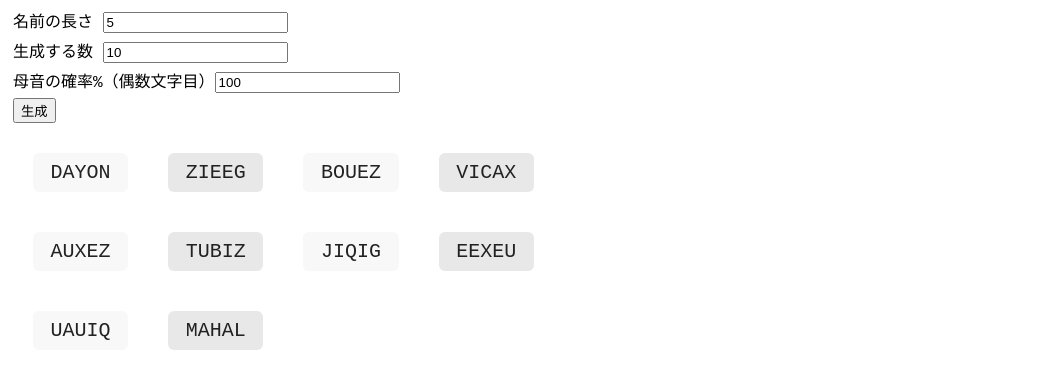
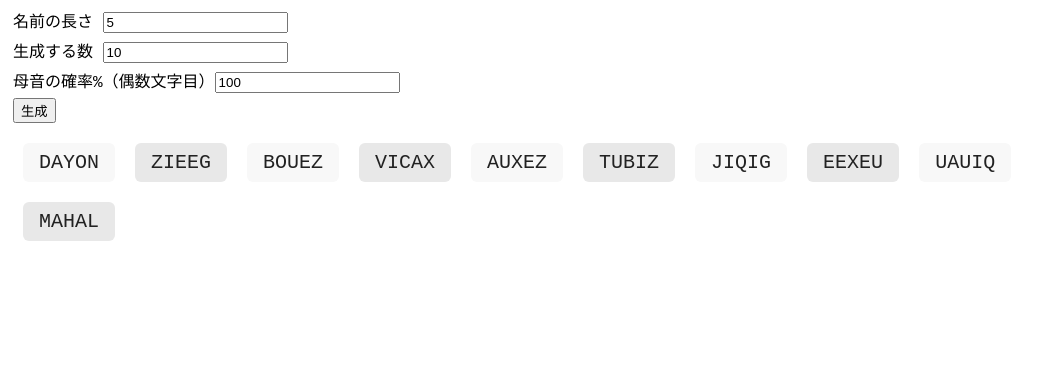
Before and after one commit to jpnykw/random-name-generator, a plain HTML site: page index.html in a window 1280 px wide. Both pictures are taken after a click on the button "生成". Shown: the whole page, without its empty margins (0-1045 px from the left). Drawn offline with Linux system fonts and the light colour scheme.

Commit message:
文字幅に合わせて伸縮

```diff
--- a/style.css
+++ b/style.css
@@ -11,17 +11,17 @@ div {
     margin-top: 10px;
     display: flex;
     flex-wrap: wrap;
-    width: 50%;
+    width: 80%;
 }
 
 #result > div {
-    width: 10%;
-    margin: 20px;
+    margin: 10px;
     padding: 8px 16px;
     border-radius: 6px;
     font-size: 20px;
     color: #222;
     background: #f8f8f8;
+    display: inline-block;
     text-align: center;
 }
 
```
